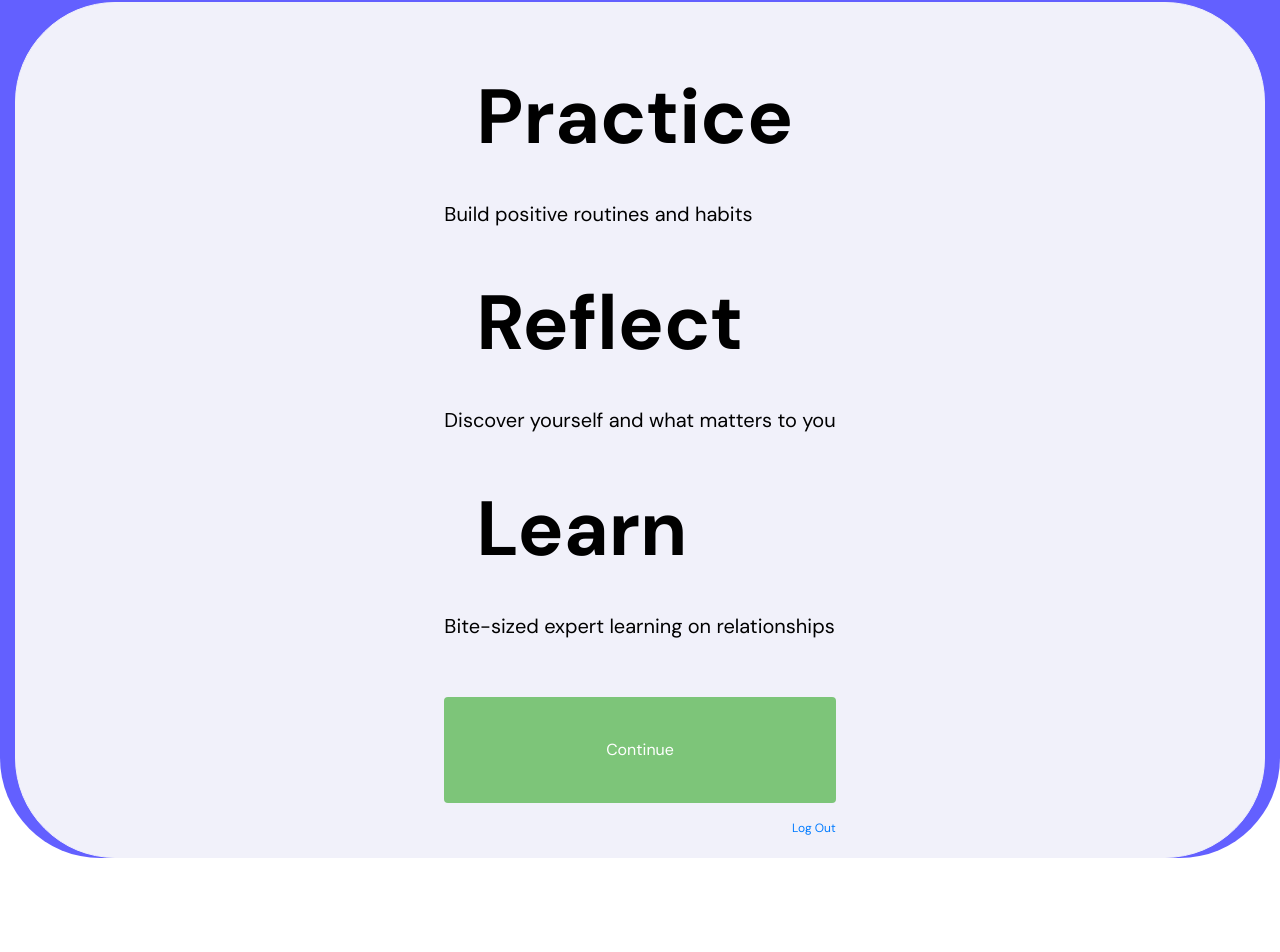
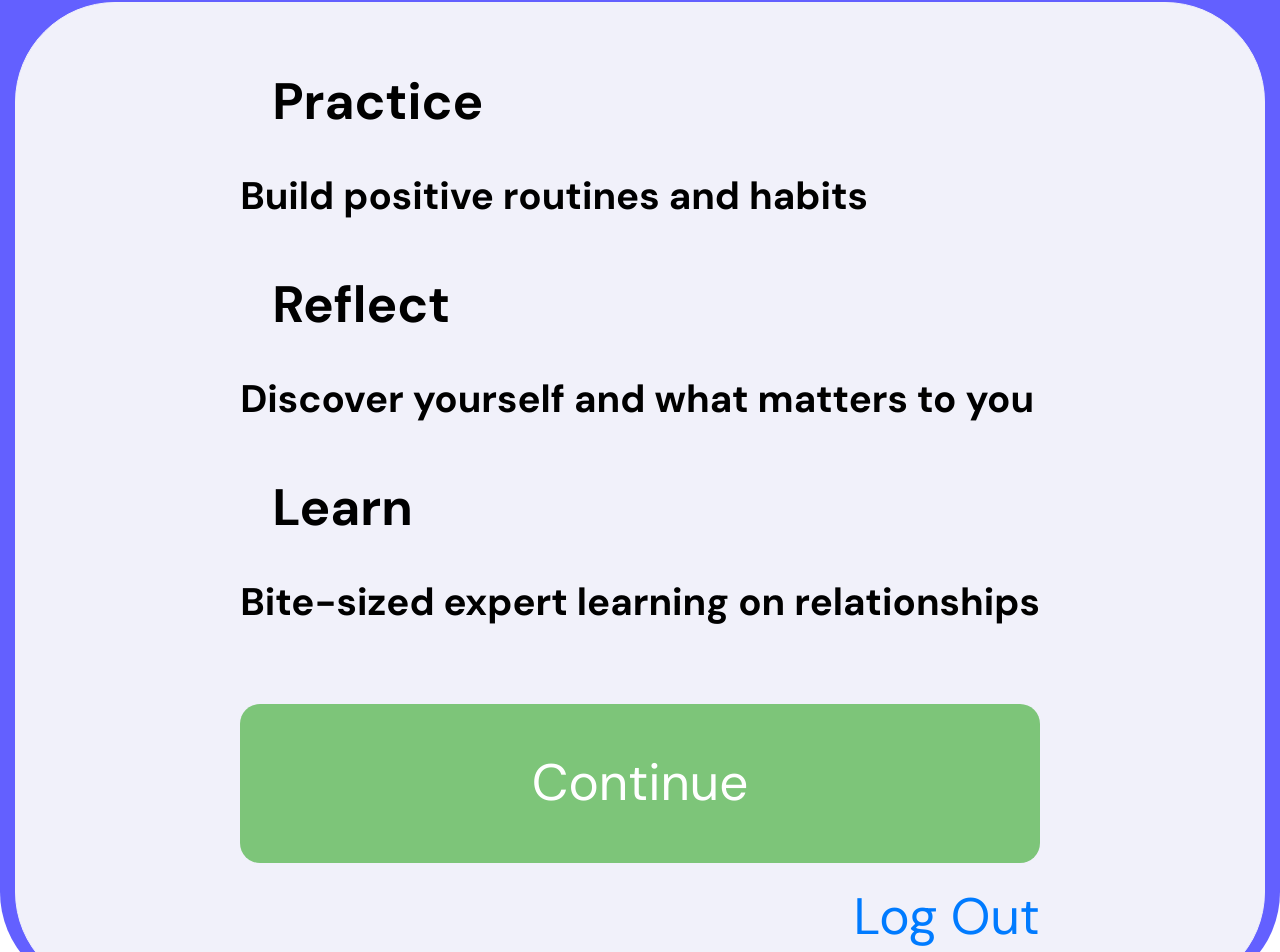
Before and after one commit to ybayraktutan/cyf-together, a React (Create React App) app in the folder client/: page /home in a window 1280 px wide. Shown: the part 537-1489 px from the top of the page. Before the commit the page ends 1395 px from the top, so only its background shows below. Built offline with nearby package versions, Linux system fonts and the light colour scheme.

Commit message:
HomePage design completed
HomePage design completed

```diff
--- a/client/src/Pages/Home.js
+++ b/client/src/Pages/Home.js
@@ -37,7 +37,7 @@ const HomePage = () => {
 					backgroundColor: "#F1F1FA",
 					border: "1px solid #F1F1FA",
 					borderRadius: "100px",
-					margin:"0",
+					margin: "0",
 				}}
 			>
 				<Card.Body>
@@ -47,7 +47,7 @@ const HomePage = () => {
 						style={({ textDecoration: "none" }, { color: "black" })}
 					>
 						<Card.Title className="option-title">
-							<Icon icon={homeIcon} />
+							<Icon icon={homeIcon} style={{ fontSize: "5vw" }} />
 							<h3>Practice</h3>
 						</Card.Title>
 						<Card.Text className="option-text" as="p">
@@ -55,14 +55,14 @@ const HomePage = () => {
 						</Card.Text>
 					</Link>
 					<Card.Title className="option-title">
-						<Icon icon={keyIcon} />
+						<Icon icon={keyIcon} style={{ fontSize: "5vw" }} />
 						<h3>Reflect</h3>
 					</Card.Title>
 					<Card.Text className="option-text" as="p">
 						Discover yourself and what matters to you
 					</Card.Text>
 					<Card.Title className="option-title">
-						<Icon icon={searchIcon} />
+						<Icon icon={searchIcon} style={{ fontSize: "5vw" }} />
 						<h3>Learn</h3>
 					</Card.Title>
 					<Card.Text className="option-text" as="p">
@@ -75,6 +75,8 @@ const HomePage = () => {
 							color: "#FFF",
 							backgroundColor: "#7DC579",
 							padding: "40px",
+							fontSize:"4vw",
+							borderRadius:"20px",
 						}}
 						onClick={newPage}
 					>
--- a/client/src/Style/Home.css
+++ b/client/src/Style/Home.css
@@ -12,6 +12,7 @@
   color: white;
   border-radius: 100px;
   height: 100%;
+  padding:0 ;
 }
 
 .title {
@@ -50,33 +51,31 @@
   align-items: center;
   padding:1rem 0;
   margin:4vh 0;
+
 }
 
 .option-title h3{
   padding:0 2rem;
   font-weight: bold;
-  font-size: 6vw;
+  font-size: 4vw;
 }
 
 .option-text {
-  font-size: 20px;
+  font-size: 3vw;
+  font-weight: bold;
 }
 
 .btn-continue {
   width: 100%;
-  margin-top: 5vh;
+  margin-top: 7vh;
   text-align: center;
-  padding: 40px;
-  border-radius: 7px;
-  font-size: 20px;
-  border: 1px solid #F1F1FA;
 }
 
 .log-out{
   text-align: right;
-  margin-top: 2vh;
+  margin: 2vh 0;
   color:black;
-  font-size:12px;
+  font-size: 4vw;
 }
 
 #log-out{
```
